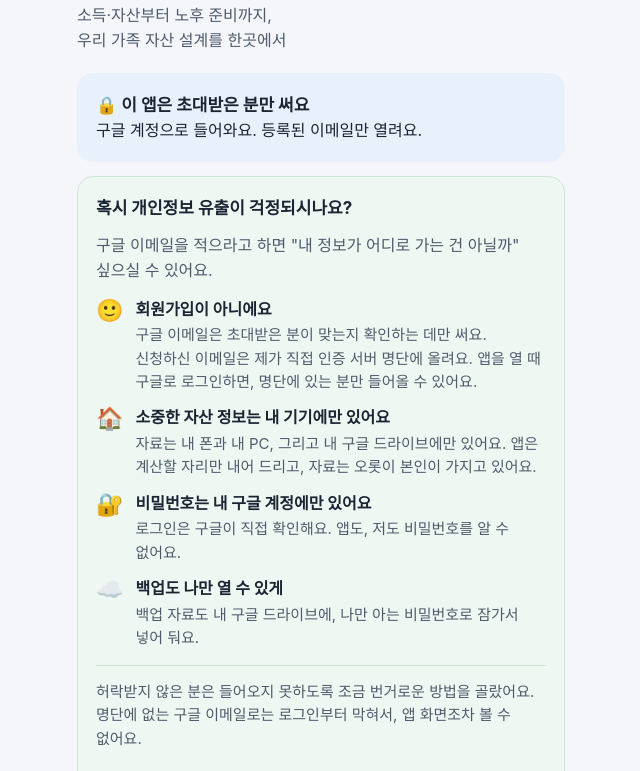
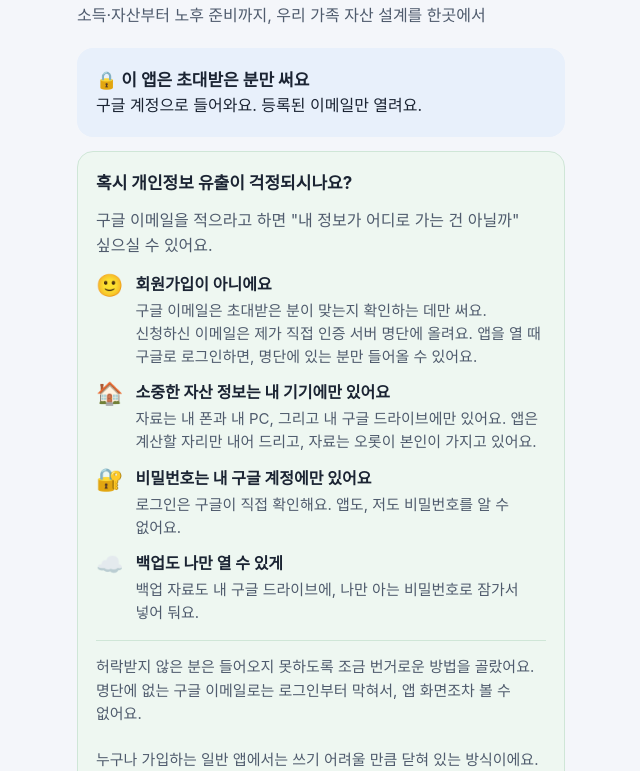
Before and after one commit to drjoung-coder/synby, a plain HTML site: page index.html in a window 1280 px wide. Shown: the part 83-854 px from the top of the page, without its empty margins (319-959 px from the left). Drawn offline with Linux system fonts and the light colour scheme.

Commit message:
신청 페이지: 넓은 화면에서 소개 한 줄
Co-Authored-By: Claude Opus 5.5 <noreply@anthropic.com>
Claude-Session: https://claude.ai/code/session_01QhvrNPbDarSfgwytHvAfUW

```diff
--- a/index.html
+++ b/index.html
@@ -11,6 +11,7 @@ main{max-width:520px;margin:0 auto;padding:28px 16px 40px}
 .logo{display:flex;align-items:center;gap:12px}
 .logo i{width:48px;height:48px;border-radius:12px;background:var(--accent-fill);color:#fff;font:700 28px/48px sans-serif;text-align:center;font-style:normal}
 .logo b{font-size:26px;color:var(--accent)} .logo small{font-style:italic;color:var(--quiet);font-size:16px;margin-right:4px}
+@media (min-width:521px){br.m{display:none}}
 .sub{color:var(--quiet);margin:10px 0 20px}
 .card{background:var(--card);border:1px solid var(--line);border-radius:16px;padding:18px;margin-bottom:14px}
 .lock{background:var(--soft);border-color:transparent}
@@ -40,7 +41,7 @@ a{color:var(--accent)}
 footer{text-align:center;color:var(--quiet);font-size:13px;margin-top:24px}
 </style></head><body><main>
 <div class="logo"><i>S</i><div><small>The</small><b>SynBy</b></div></div>
-<p class="sub">소득·자산부터 노후 준비까지,<br>우리 가족 자산 설계를 한곳에서</p>
+<p class="sub">소득·자산부터 노후 준비까지,<br class="m"> 우리 가족 자산 설계를 한곳에서</p>
 
 <div class="card lock"><b>🔒 이 앱은 초대받은 분만 써요</b>구글 계정으로 들어와요. 등록된 이메일만 열려요.</div>
 
```
